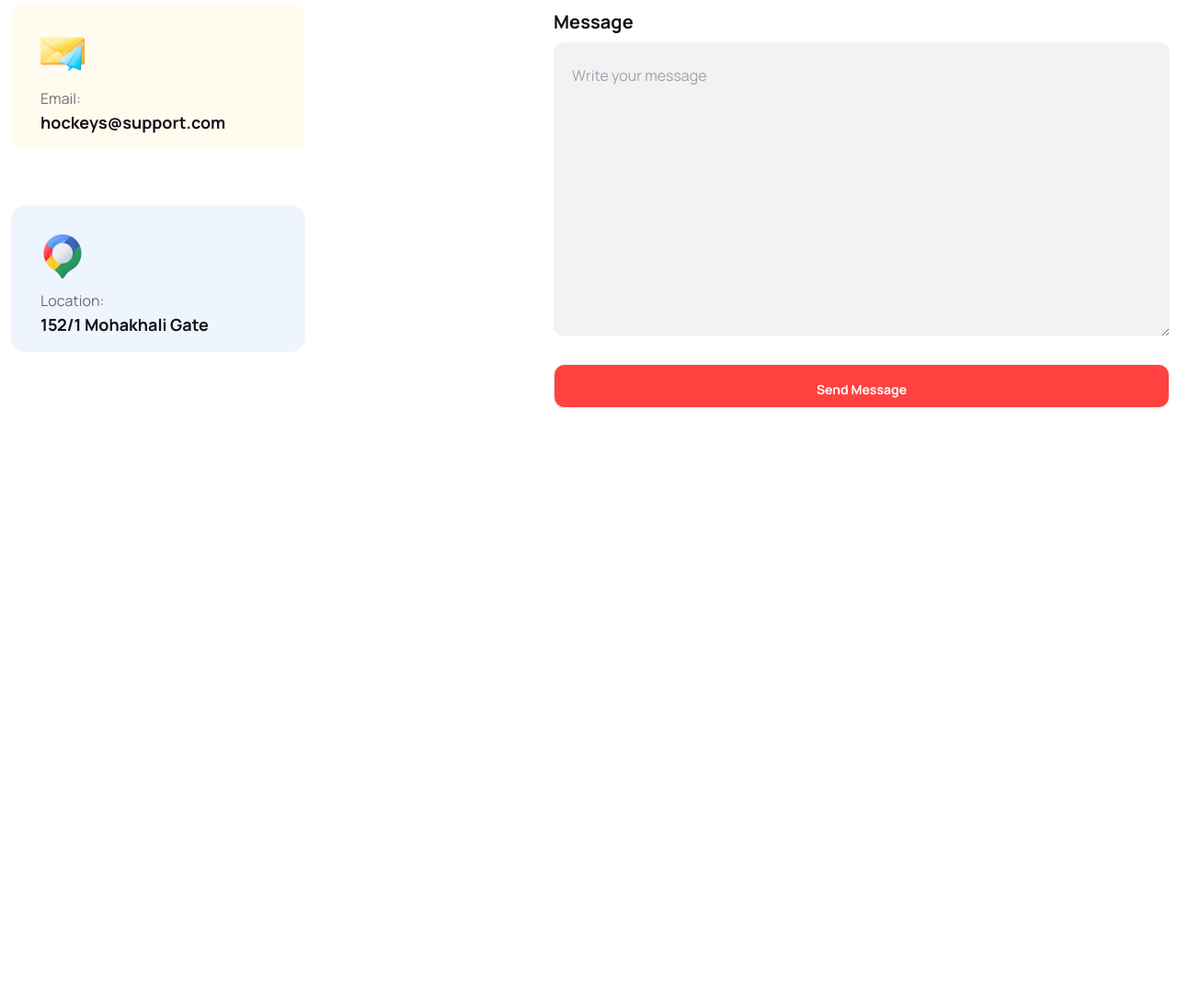
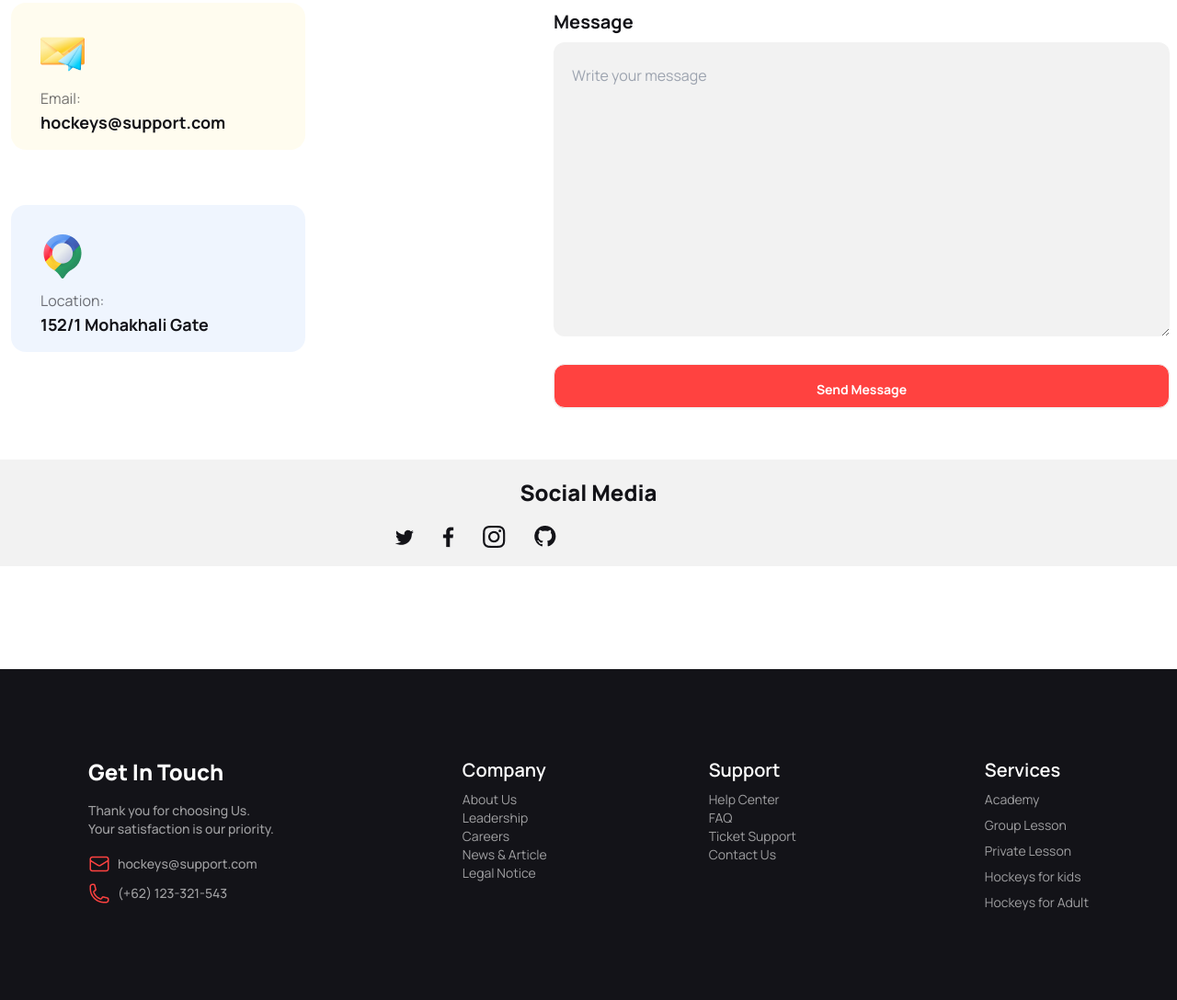
Before and after one commit to IshratMishu/Hockey-Assignment3, a plain HTML site: page index.html in a window 1280 px wide. Shown: the part 3914-5002 px from the top of the page at 92% size. Before the commit the page ends 4366 px from the top, so only its background shows below. Drawn offline with nearby package versions, Linux system fonts and the light colour scheme.

Commit message:
footer section added

```diff
--- a/index.html
+++ b/index.html
@@ -569,9 +569,53 @@
     </div>
   </div>
   </section>
+
+  <!-- Social Icons -->
+  <div class="mt-12 py-5 text-center items-center bg-base-200 ">
+    <h3 class="mb-5 text-2xl font-extrabold text-color-black">Social Media</h3>
+      <img class="mx-24 lg:mx-[430px]" src="Images/Social.png" alt="">
+  </div>
 </main>
-<footer>
 
-</footer>
+<!-- footer section -->
+  <footer class="footer lg:mx-auto mt-28 p-16 lg:p-24 bg-color-black justify-between">
+    <aside class="ml-10 lg:ml-0">
+      <h3 class="text-2xl font-extrabold text-white mb-2">Get In Touch</h3>
+      <p class="text-color-gray font-medium mb-2">Thank you for choosing Us. <br>Your satisfaction is our priority.</p>
+      <div class="flex gap-2 items-center">
+        <img src="Images/Frame.png" alt="">
+        <h4 class="text-color-gray font-medium">hockeys@support.com</h4>
+      </div>
+      <div class="flex gap-2 items-center">
+        <img src="Images/Frame (1).png" alt="">
+        <h4 class="text-color-gray font-medium">(+62) 123-321-543</h4>
+      </div>
+    </aside>
+    <div class="flex flex-row gap-10 lg:gap-44">
+      <nav>
+        <header class="footer text-xl font-semibold text-white mb-2">Company</header>
+        <a class="link link-hover text-color-gray ">About Us</a> <br>
+        <a class="link link-hover text-color-gray">Leadership</a> <br>
+        <a class="link link-hover text-color-gray">Careers</a> <br>
+        <a class="link link-hover text-color-gray">News & Article</a> <br>
+        <a class="link link-hover text-color-gray">Legal Notice</a> <br>
+      </nav>
+      <nav>
+        <header class="footer text-xl font-semibold text-white mb-2">Support</header>
+        <a class="link link-hover text-color-gray">Help Center</a> <br>
+        <a class="link link-hover text-color-gray">FAQ</a> <br>
+        <a class="link link-hover text-color-gray">Ticket Support</a> <br>
+        <a class="link link-hover text-color-gray">Contact Us</a> <br>
+      </nav>
+    </div>
+    <nav class="ml-14 lg:ml-0">
+      <header class="footer text-xl font-semibold text-white">Services</header>
+      <a class="link link-hover text-color-gray">Academy</a>
+      <a class="link link-hover text-color-gray">Group Lesson</a>
+      <a class="link link-hover text-color-gray">Private Lesson</a>
+      <a class="link link-hover text-color-gray">Hockeys for kids</a>
+      <a class="link link-hover text-color-gray">Hockeys for Adult</a>
+    </nav>
+  </footer>
 </body>
 </html>
```
Also changed, not shown: Images/Frame (1).png (added), Images/Frame.png (added), Images/Social.png (added).
